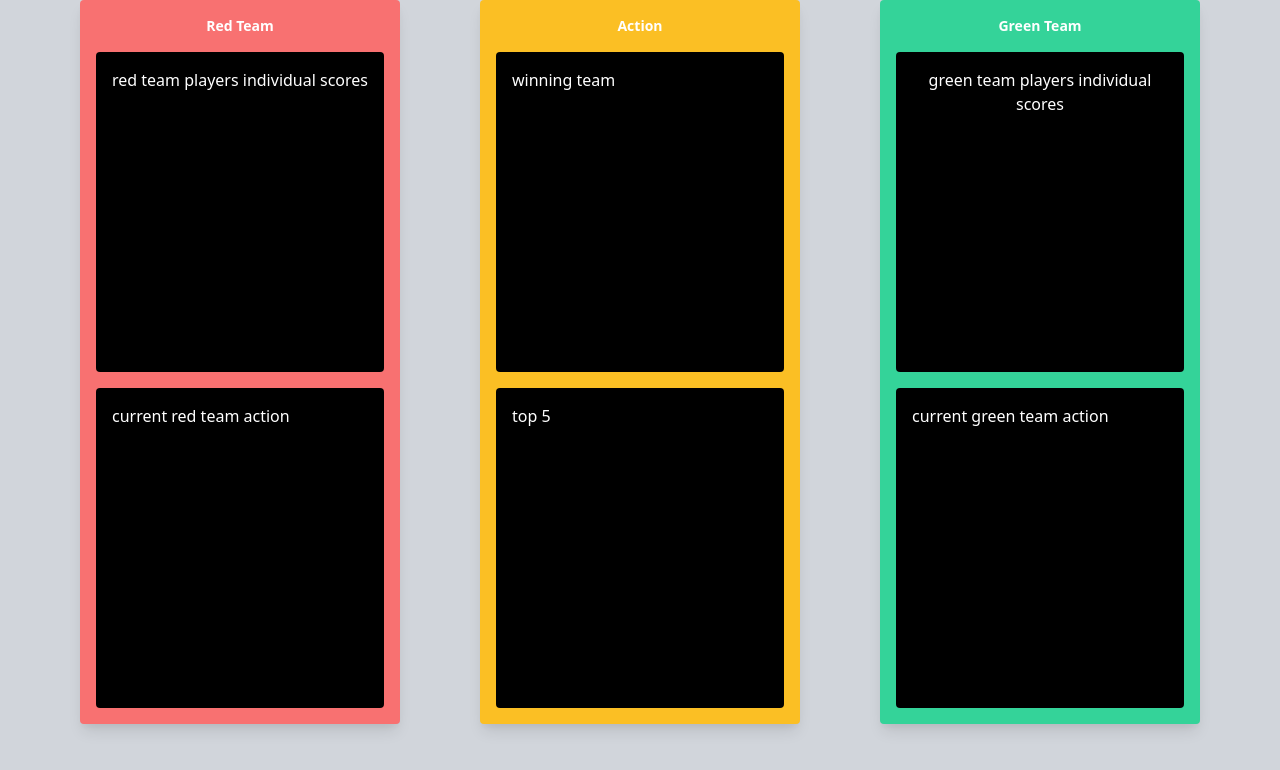
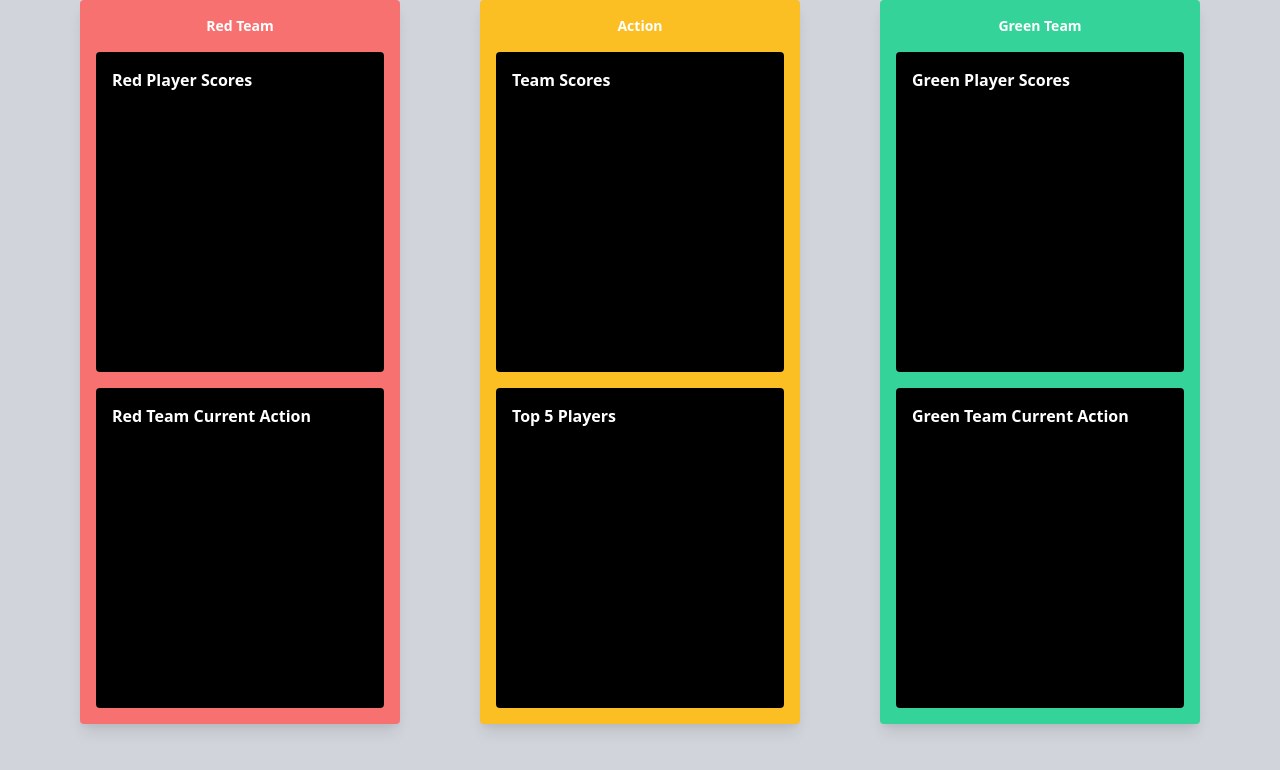
Before and after one commit to GanerCodes/LaserProject, a plain HTML site: page LaserProject/static/game.html in a window 1280 px wide. Drawn offline with nearby package versions, Linux system fonts and the light colour scheme.

Commit message:
descriptions

```diff
--- /dev/null
+++ b/LaserProject/static/game.css
@@ -0,0 +1,3 @@
+.h3{
+    text-align: center;
+}
--- a/LaserProject/static/game.html
+++ b/LaserProject/static/game.html
@@ -1,44 +1,53 @@
 <!DOCTYPE html>
 <html lang="en">
+
 <head>
   <meta charset="UTF-8" />
   <meta http-equiv="X-UA-Compatible" content="IE=edge" />
   <meta name="viewport" content="width=device-width, initial-scale=1.0" />
   <title>Laser Tag Game</title>
-    <link
-      rel="stylesheet"
-      href="https://cdn.jsdelivr.net/npm/tailwindcss@2.2.16/dist/tailwind.min.css"
-    />
+  <link rel="stylesheet" href="https://cdn.jsdelivr.net/npm/tailwindcss@2.2.16/dist/tailwind.min.css" />
 </head>
-    <body class="bg-gray-300 flex justify-center justify-items-center h-screen">
+
+<body class="bg-gray-300 flex justify-center h-screen">
   <div class="text-center">
     <div class="flex gap-20">
       <!-- Red Team Column -->
       <div class="w-80 bg-red-400 p-4 rounded shadow-lg">
         <h2 class="text-sm font-semibold text-white mb-4">Red Team</h2>
         <div class="space-y-4" id="redTeamDiv">
-                <div class= "w-full h-80 bg-black text-white p-4 rounded flex space-x-4"> red team players individual scores</div>
-                <div class= "w-full h-80 bg-black text-white p-4 rounded flex space-x-4"> current red team action </div>
+          <div class="w-full h-80 bg-black p-4 rounded flex space-x-4">
+            <h3 class="font-semibold text-white mb-4 ">Red Player Scores</h2></div>
+          <div class="w-full h-80 bg-black text-white p-4 rounded flex space-x-4">
+            <h3 class = "font-semibold text-white mb-4">Red Team Current Action</h2></div>
         </div>
       </div>
       <!-- Action Column-->
-            <div class ="w-80 bg-yellow-400 justify-center p-4 rounded shadow-lg">
+      <div class="w-80 bg-yellow-400 p-4 rounded shadow-lg">
         <h2 class="text-sm font-semibold text-white mb-4 ">Action</h2>
         <div class="space-y-4" id="actionDiv">
-
-                  <div class= "w-full h-80 bg-black p-4 text-white rounded flex space-x-4">winning team</div>
-                  <div class="w-full h-80 bg-black text-white p-4 rounded flex space-x-4">top 5</div>
+          <div class="w-full h-80 bg-black p-4 rounded flex space-x-4">
+            <h3 class="font-semibold text-white mb-4"> Team Scores </h2>
+          </div>
+          <div class="w-full h-80 bg-black text-white p-4 rounded flex space-x-4">
+            <h3 class="font-semibold text-white mb-4"> Top 5 Players </h2>
+          </div>
         </div>
       </div>
       <!-- Green Team Column -->
       <div class="w-80 bg-green-400 p-4 rounded shadow-lg">
         <h2 class="text-sm font-semibold text-white mb-4">Green Team</h2>
-              <div class="space-y-4" id = "greenTeamDiv">
-                <div class= "w-full h-80 bg-black text-white p-4 rounded flex space-x-4">green team players individual scores</div>
-                <div class= "w-full h-80 bg-black text-white p-4 rounded flex space-x-4">current green team action</div>
+        <div class="space-y-4" id="greenTeamDiv">
+          <div class="w-full h-80 bg-black text-white p-4 rounded flex space-x-4">
+            <h3 class="font-semibold text-white mb-4"> Green Player Scores </h2>
+          </div>
+          <div class="w-full h-80 bg-black text-white p-4 rounded flex space-x-4">
+            <h3 class="font-semibold text-white mb-4"> Green Team Current Action </h2>
+          </div>
         </div>
       </div>
     </div>
   </div>
 </body>
+
 </html>
```
Lines whose indentation alone changed are shown as unchanged.
